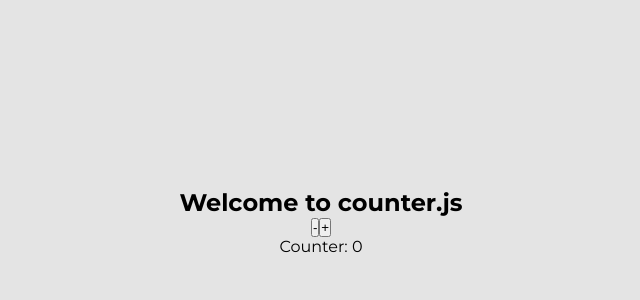
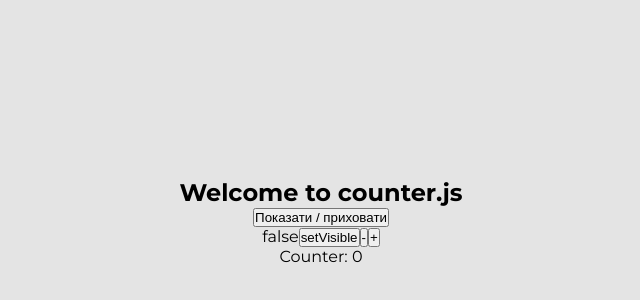
Before and after one commit to LizaSmetan/fe-pro, a React (Create React App) app: page / in a window 1280 px wide. Shown: the part 178-478 px from the top of the page, without its empty margins (319-959 px from the left). Built offline with nearby package versions, Linux system fonts and the light colour scheme.

Commit message:
Lifecycle

```diff
--- a/src/components/Counter.js
+++ b/src/components/Counter.js
@@ -4,9 +4,22 @@ import CounterActions from './CounterActions';
 import CounterDisplay from './CounterDisplay';
 
 export default class Counter extends Component {
-  state = {
-    counter: 0,
-  };
+  constructor(){
+    super();
+
+    this.decrement = this.decrement.bind(this)
+
+    this.state = {
+      counter: 0,
+      visible: true,
+      isError: false
+    };
+  }
+
+  componentDidUpdate(nextProp, nextState){
+    console.log('componentDidUpdate', nextProp, nextState, '')
+  }
+
 
   decrement = (e) => {
     this.setState((prevState) => ({
@@ -20,10 +33,30 @@ export default class Counter extends Component {
     }));
   };
 
+  setVisible = () => {
+    this.setState((prev) => ({
+      visible: !prev.visible
+    }))
+  }
+
+  componentDidCatch(error, info){
+    this.setState((prev) => ({
+      isError: !prev.isError
+    }))
+  }
+
   render() {
+    if(this.isError){
+      return <h2>Error</h2>
+    }
     return (
       <div>
-        <CounterActions decrement={this.decrement} increment={this.increment} />
+        <button onClick={this.setVisible}>Показати / приховати</button>
+        {
+          this.state.visible ? (
+            <CounterActions decrement={this.decrement} increment={this.increment} />
+          ) : null
+        }
         <CounterDisplay counter={this.state.counter} />
       </div>
     );
--- a/src/components/CounterActions.js
+++ b/src/components/CounterActions.js
@@ -1,9 +1,27 @@
 import { Component } from "react";
 
 export default class CounterActions extends Component {
+  constructor(){
+    super();
+
+    this.setVisible = this.setVisible.bind(this);
+
+    this.state = {
+      visible: false
+    };
+  }
+  setVisible(){
+    this.setState((prev) => ({
+      visible: !prev.visible
+    }))
+  }
   render(){
     return (
       <div>
+        {`${this.state.visible}`}
+        <button onClick={this.setVisible}>
+          setVisible
+        </button>
         <button onClick={this.props.decrement} data-step={1}>
           -
         </button>
```
